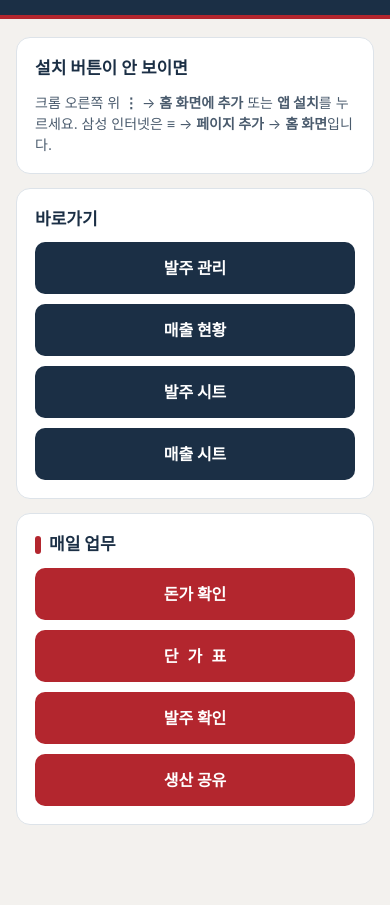
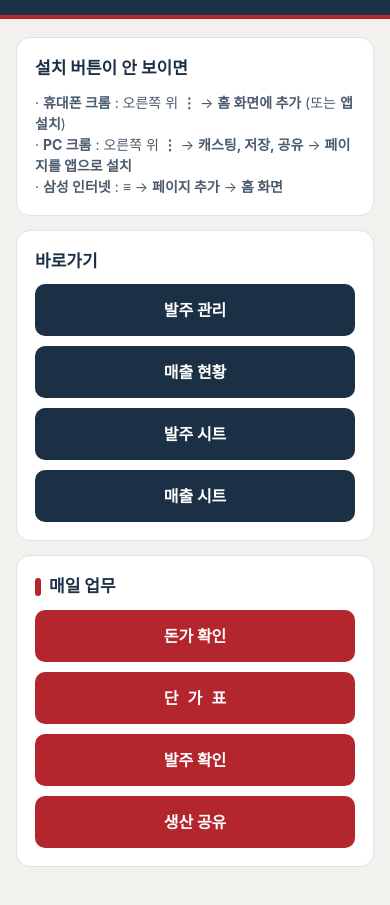
Before and after one commit to HanJin-BBang/misochan-admin, a plain HTML site: page index.html in a window 390 px wide. Shown: the part 71-976 px from the top of the page. Before the commit the page ends 942 px from the top, so only its background shows below. Drawn offline with Linux system fonts and the light colour scheme.

Commit message:
설치 안내 줄바꿈 · PC 크롬 경로 추가 · 커서 숨김
Updated instructions for app installation visibility on mobile and PC browsers.

```diff
--- a/index.html
+++ b/index.html
@@ -11,6 +11,7 @@
 <meta name="apple-mobile-web-app-capable" content="yes">
 <meta name="apple-mobile-web-app-title" content="영업 관리">
 <style>
+body{caret-color:transparent}input,textarea,select{caret-color:auto}
 :root{--navy:#1B2F45;--red:#B3262E;--bg:#F3F1EE;--line:#DDE3E9;--muted:#4A5B6D}
 *{box-sizing:border-box}body{margin:0;background:var(--bg);color:var(--navy);font:16px/1.5 -apple-system,'Malgun Gothic','Apple SD Gothic Neo',sans-serif}
 header{background:var(--navy);color:#fff;padding:18px 16px;border-bottom:4px solid var(--red)}header h1{font-size:19px;margin:0}header p{margin:2px 0 0;color:#D6DEE7;font-size:13px}
@@ -28,7 +29,7 @@ a.btn.accent{background:var(--red)}.spread{letter-spacing:0.578em;margin-right:-
   <section class="card" id="kakaoCard" hidden><h2>브라우저에서 열어 주세요</h2><p style="margin:0 0 6px;color:var(--muted);font-size:14px">카카오톡 안에서는 앱 설치가 되지 않습니다.</p><button id="openExternal" type="button">크롬으로 열기</button></section>
   <section class="card" id="installCard" hidden><h2>앱으로 설치</h2><button id="installBtn" type="button">앱 설치</button></section>
   <section class="card" id="iosCard" hidden><h2>아이폰 설치 방법</h2><ol style="margin:0;padding-left:20px"><li>사파리 아래 <b>공유 버튼(□↑)</b></li><li><b>홈 화면에 추가</b></li><li>오른쪽 위 <b>추가</b></li></ol></section>
-  <section class="card" id="manualCard" hidden><h2>설치 버튼이 안 보이면</h2><p style="margin:0;color:var(--muted);font-size:14px">크롬 오른쪽 위 <b>⋮</b> → <b>홈 화면에 추가</b> 또는 <b>앱 설치</b>를 누르세요. 삼성 인터넷은 <b>≡</b> → <b>페이지 추가</b> → <b>홈 화면</b>입니다.</p></section>
+  <section class="card" id="manualCard" hidden><h2>설치 버튼이 안 보이면</h2><p style="margin:0;color:var(--muted);font-size:14px">· <b>휴대폰 크롬</b> : 오른쪽 위 <b>⋮</b> → <b>홈 화면에 추가</b> (또는 <b>앱 설치</b>)<br>· <b>PC 크롬</b> : 오른쪽 위 <b>⋮</b> → <b>캐스팅, 저장, 공유</b> → <b>페이지를 앱으로 설치</b><br>· <b>삼성 인터넷</b> : <b>≡</b> → <b>페이지 추가</b> → <b>홈 화면</b></p></section>
   <section class="card">
     <h2>바로가기</h2>
     <a class="btn" href="https://script.google.com/macros/s/AKfycbwv-opC60PwG_N9WH0kFmileX8VfR1lJ00gyh4XbvBNID2MS-RV6sJFvg3eeoGoVwqKGg/exec?view=admin">발주 관리</a>
```
